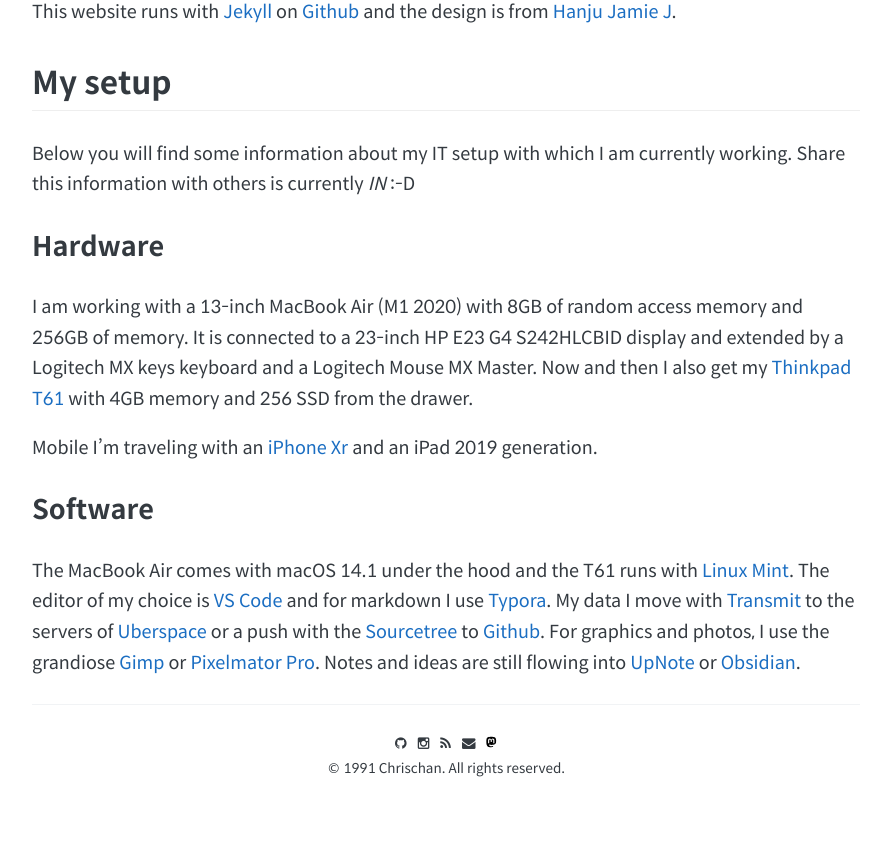
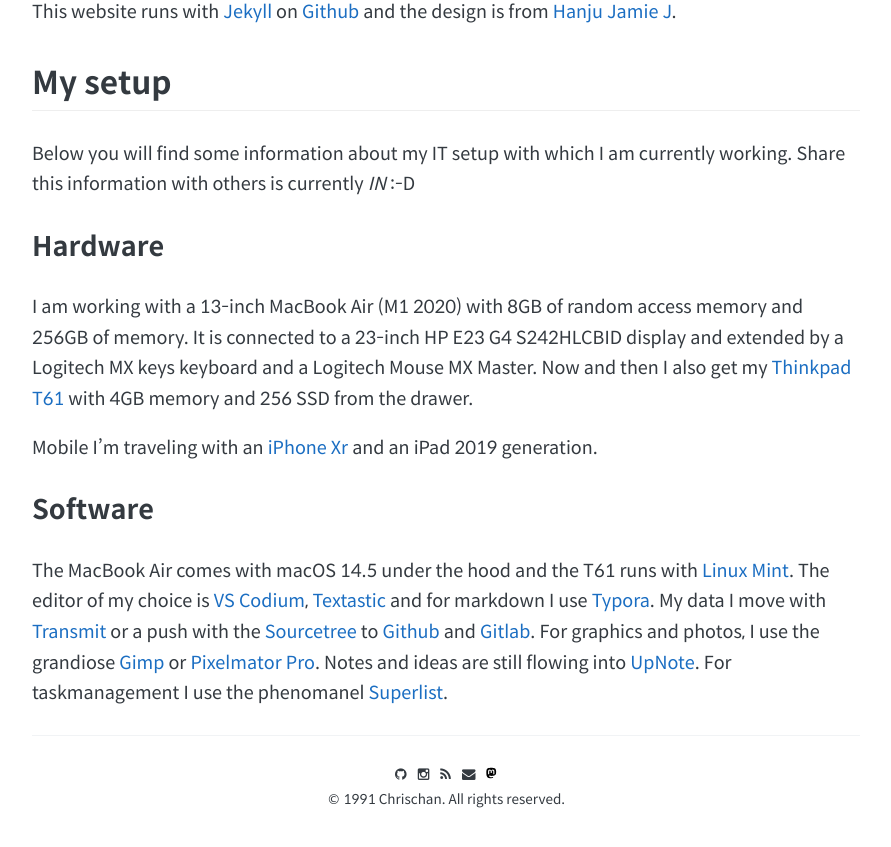
Before and after one commit to netbuk/blog, a Jekyll site: the page built from about.md, in a window 1280 px wide and 900 px high, scrolled down 1092 px. Shown: the top 847 px of the window, without its empty margins (194-1085 px from the left). Built offline with Jekyll 4.4.1, drawn with Linux system fonts in a browser that asks for light colours.

Commit message:
update some stuff

```diff
--- a/about.md
+++ b/about.md
@@ -23,4 +23,5 @@
 Mobile I'm traveling with an [iPhone Xr](https://support.apple.com/kb/SP781?locale=de_DE) and an iPad 2019 generation.
 
 ### Software
-The MacBook Air comes with macOS 14.1 under the hood and the T61 runs with [Linux Mint](https://www.linuxmint.com). The editor of my choice is [VS Code](https://code.visualstudio.com/) and for markdown I use [Typora](https://typora.io/). My data I move with [Transmit](https://panic.com/transmit/) to the servers of [Uberspace](https://uberspace.de) or a push with the [Sourcetree](https://www.sourcetreeapp.com) to [Github](https://github.com/). For graphics and photos, I use the grandiose [Gimp](https://www.gimp.org/) or [Pixelmator Pro](https://www.pixelmator.com/pro/). Notes and ideas are still flowing into [UpNote](https://getupnote.com/) or [Obsidian](https://obsidian.md/).
+
+The MacBook Air comes with macOS 14.5 under the hood and the T61 runs with [Linux Mint](https://www.linuxmint.com). The editor of my choice is [VS Codium](https://vscodium.com/), [Textastic](https://www.textasticapp.com/) and for markdown I use [Typora](https://typora.io/). My data I move with [Transmit](https://panic.com/transmit/) or a push with the [Sourcetree](https://www.sourcetreeapp.com) to [Github](https://github.com/) and [Gitlab](https://gitlab.com). For graphics and photos, I use the grandiose [Gimp](https://www.gimp.org/) or [Pixelmator Pro](https://www.pixelmator.com/pro/). Notes and ideas are still flowing into [UpNote](https://getupnote.com/). For taskmanagement I use the phenomanel [Superlist](https://superlist.com).
```
